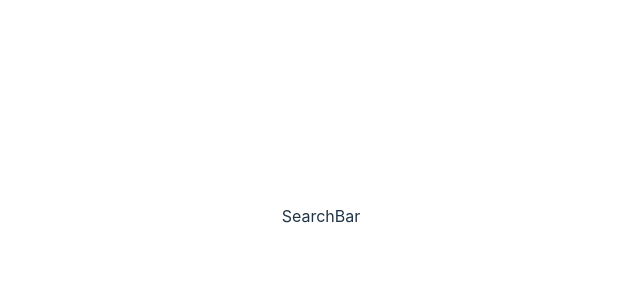
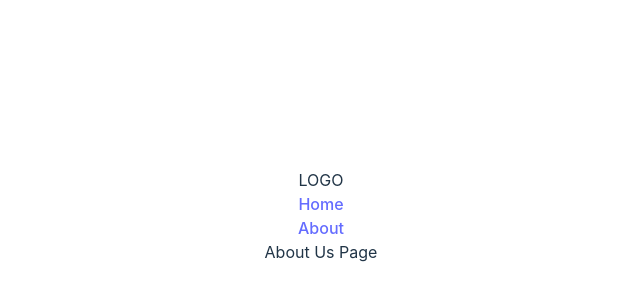
Before and after one commit to MichaelKleemoff/jjs-milkbar-youtube-clone, a React (Vite) app: page /about in a window 1280 px wide. Shown: the part 184-484 px from the top of the page, without its empty margins (319-959 px from the left). Built offline with nearby package versions, Linux system fonts and the light colour scheme; no server answers.

Commit message:
added all components, and routed all the pages to the App.jsx page

```diff
--- a/package.json
+++ b/package.json
@@ -11,7 +11,8 @@
   },
   "dependencies": {
     "react": "^18.2.0",
-    "react-dom": "^18.2.0"
+    "react-dom": "^18.2.0",
+    "react-router-dom": "^6.15.0"
   },
   "devDependencies": {
     "@types/react": "^18.2.15",
--- a/src/App.jsx
+++ b/src/App.jsx
@@ -1,12 +1,29 @@
-import SearchBar from './Components/SearchBar';
-import './App.css';
+import { BrowserRouter as Router, Routes, Route } from "react-router-dom";
+import Home from "./Components/Home.jsx";
+import About from "./Components/About.jsx";
+import NavBar from "./Components/NavBar.jsx";
+import Show from "./Components/Show.jsx";
+import "./App.css";
 
 function App() {
+  const apiUrl = import.meta.env.VITE_API_BASE_URL;
+  const apiKey = import.meta.env.VITE_API_KEY;
 
-	return <>
-	<SearchBar />
-	</>;
-
+  return (
+    <div className="App">
+      <Router>
+        <NavBar />
+        <Routes>
+          <Route path="/" element={<Home apiUrl={apiUrl} apiKey={apiKey} />} />
+          <Route path="/about" element={<About />} />
+          <Route
+            path="/videos/:id"
+            element={<Show apiUrl={apiUrl} apiKey={apiKey} />}
+          />
+        </Routes>
+      </Router>
+    </div>
+  );
 }
 
 export default App;
--- /dev/null
+++ b/src/Components/About.jsx
@@ -0,0 +1,5 @@
+function About() {
+  return <div>About Us Page</div>;
+}
+
+export default About;
--- /dev/null
+++ b/src/Components/Home.jsx
@@ -0,0 +1,7 @@
+import SearchBar from "./SearchBar.jsx";
+
+function Home() {
+  return <SearchBar />;
+}
+
+export default Home;
--- /dev/null
+++ b/src/Components/NavBar.jsx
@@ -0,0 +1,17 @@
+import { Link } from "react-router-dom";
+
+function NavBar() {
+  return (
+    <div id="header">
+      <div>LOGO</div>
+      <div id="homeLink">
+        <Link>Home</Link>{" "}
+      </div>
+      <div id="aboutLink">
+        <Link to="/about">About</Link>
+      </div>
+    </div>
+  );
+}
+
+export default NavBar;
--- a/src/Components/Show.jsx
+++ b/src/Components/Show.jsx
@@ -1,10 +1,5 @@
-
-import React from 'react'
-
 function Show() {
-  return (
-    <div>Show</div>
-  )
+  return <div>Show Page</div>;
 }
 
-export default Show
+export default Show;
```
Also changed, not shown: src/Components/SearchBar.jsx (+2 -6 lines), 1 other file (tests, documents, lock files or other folders).
